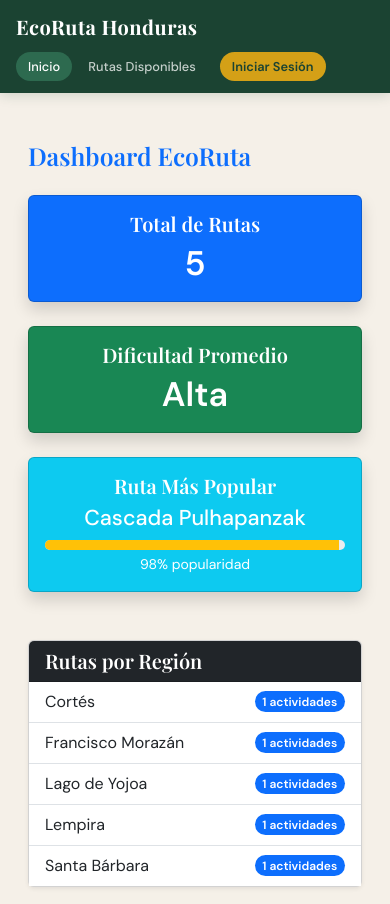
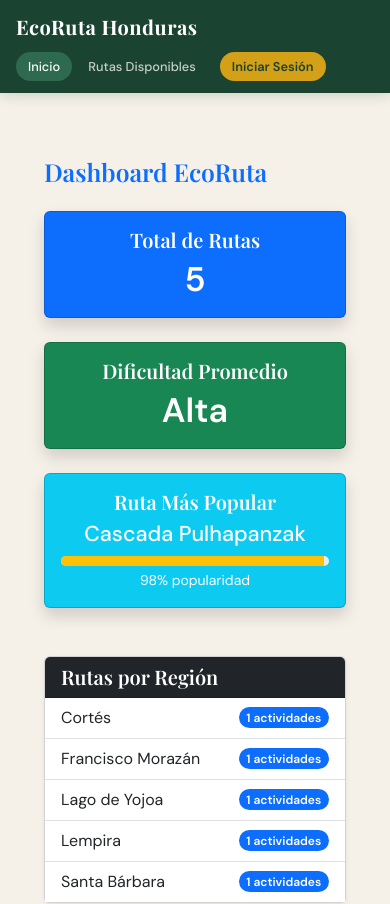
Before and after one commit to negapi/EcoRuta, an Angular app: page /dashboard in a window 390 px wide. Shown: the top 904 px of the page. Built offline with nearby package versions, Linux system fonts and the light colour scheme.

Commit message:
eliminar viejo @media de css

```diff
--- a/src/styles.css
+++ b/src/styles.css
@@ -518,12 +518,6 @@ main.eco-main {
   font-weight: 600;
 }
 
-@media (max-width: 768px) {
-  .eco-navbar { padding: 0 1rem; }
-  main.eco-main { padding: 1.5rem 1rem; }
-}
-
-
 .nav-user {
   font-size: 0.82rem;
   color: rgba(255,255,255,0.85);
```
